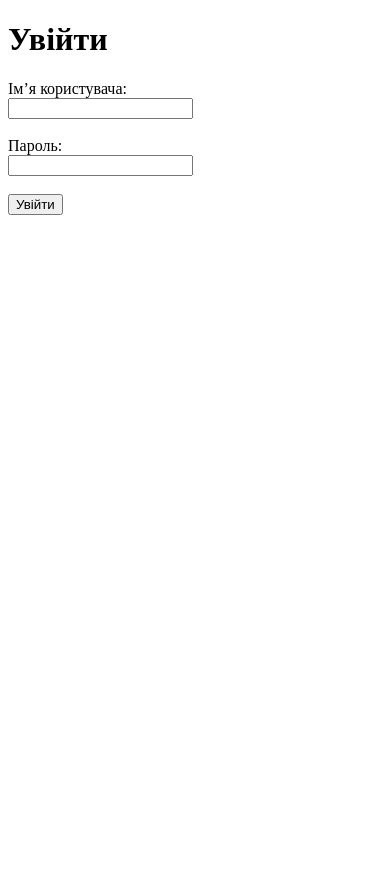
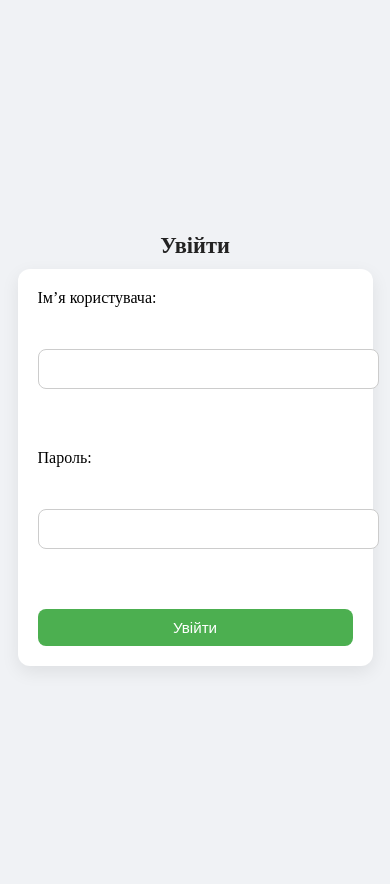
Before and after one commit to vitalik1906/chatik, a Flask app: page /login in a window 390 px wide. Before the commit the page ends 215 px from the top, so only its background shows below. Run offline with Flask 3, Linux system fonts and the light colour scheme; parts of the project's set-up code (start-up, migrations or seed data) failed here and were passed over.

Commit message:
Add files via upload

```diff
--- /dev/null
+++ b/static/login.css
@@ -0,0 +1,95 @@
+body {
+    display: flex;
+    flex-direction: column;
+    justify-content: center;
+    align-items: center;
+    min-height: 100vh;
+    background: #f0f2f5;
+    margin: 0;
+    padding: 20px;
+}
+
+/* Контейнер форми */
+form {
+    background: #fff;
+    padding: 30px 40px;
+    border-radius: 12px;
+    box-shadow: 0 6px 18px rgba(0, 0, 0, 0.08);
+    width: 100%;
+    max-width: 420px;
+    display: flex;
+    flex-direction: column;
+    gap: 15px;
+}
+
+/* Заголовок */
+h1 {
+    text-align: center;
+    margin-bottom: 10px;
+    color: #222;
+}
+
+/* Поля вводу */
+input[type="text"],
+input[type="email"],
+input[type="password"] {
+    width: 100%;
+    padding: 10px 12px;
+    border: 1px solid #ccc;
+    border-radius: 8px;
+    font-size: 1rem;
+    outline: none;
+    transition: border-color 0.2s ease, box-shadow 0.2s ease;
+}
+
+input:focus {
+    border-color: #4CAF50;
+    box-shadow: 0 0 4px rgba(76, 175, 80, 0.4);
+}
+
+/* Кнопка */
+button {
+    background: #4CAF50;
+    color: white;
+    border: none;
+    border-radius: 8px;
+    padding: 10px;
+    font-size: 1rem;
+    cursor: pointer;
+    transition: background 0.2s ease, transform 0.1s ease;
+}
+
+button:hover {
+    background: #45a049;
+    transform: translateY(-1px);
+}
+
+/* ======== 🔸 Адаптація під мобільні пристрої ======== */
+@media (max-width: 480px) {
+    form {
+        padding: 20px;
+        width: 90%;
+        gap: 12px;
+    }
+
+    h1 {
+        font-size: 1.4rem;
+    }
+
+    input,
+    button {
+        font-size: 0.95rem;
+    }
+}
+
+/* ======== 🔸 Адаптація під планшети ======== */
+@media (min-width: 481px) and (max-width: 768px) {
+    form {
+        max-width: 500px;
+        padding: 25px 35px;
+    }
+
+    h1 {
+        font-size: 1.6rem;
+    }
+}
--- a/templates/chats.html
+++ b/templates/chats.html
@@ -176,7 +176,7 @@
         overflow-y: auto;
         margin-bottom: 10px;
         display: flex;
-        flex-direction: column;
+        flex-direction: column-reverse;
         gap: 8px;
     }
 
--- a/templates/login.html
+++ b/templates/login.html
@@ -3,6 +3,7 @@
 <head>
     <meta charset="UTF-8">
     <title>Увійти</title>
+    <link rel="stylesheet" href="{{ url_for('static', filename='login.css') }}">
 </head>
 <body>
     <h1>Увійти</h1>
--- a/templates/register.html
+++ b/templates/register.html
@@ -3,6 +3,7 @@
 <head>
     <meta charset="UTF-8">
     <title>Реєстрація</title>
+    <link rel="stylesheet" href="{{ url_for('static', filename='regestri.css') }}">
 </head>
 <body>
     <h1>Реєстрація</h1>
```
Also changed, not shown: static/regestri.css (added, +82 -0 lines).
